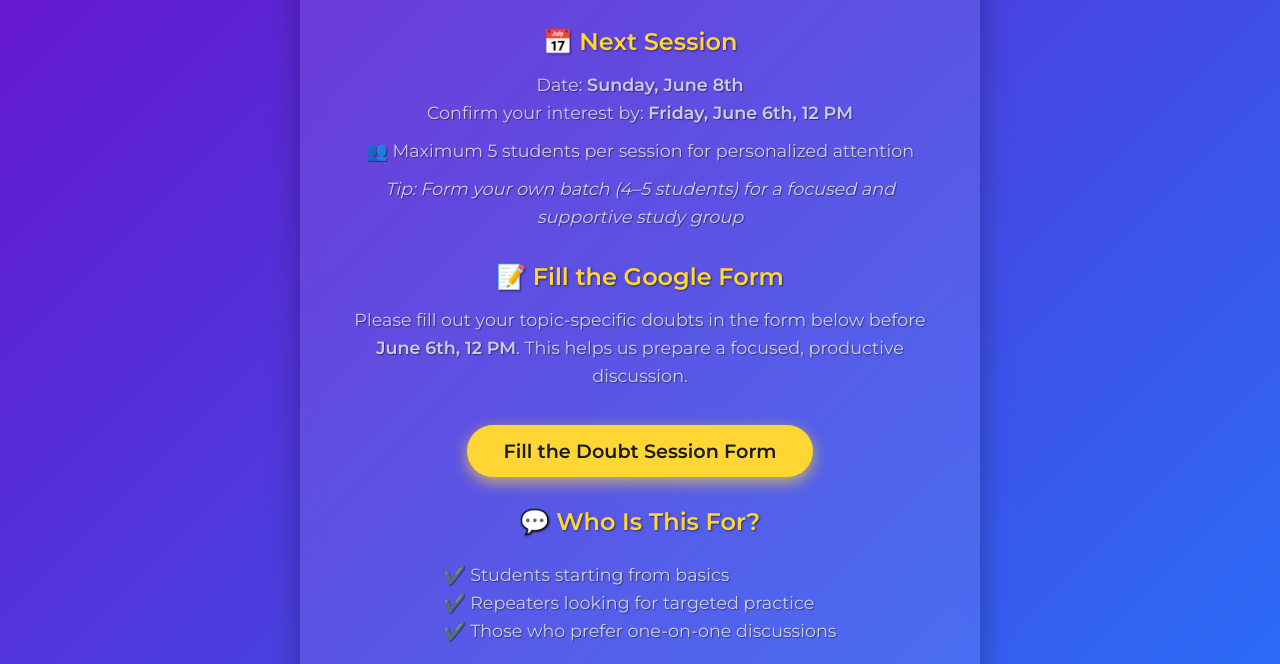
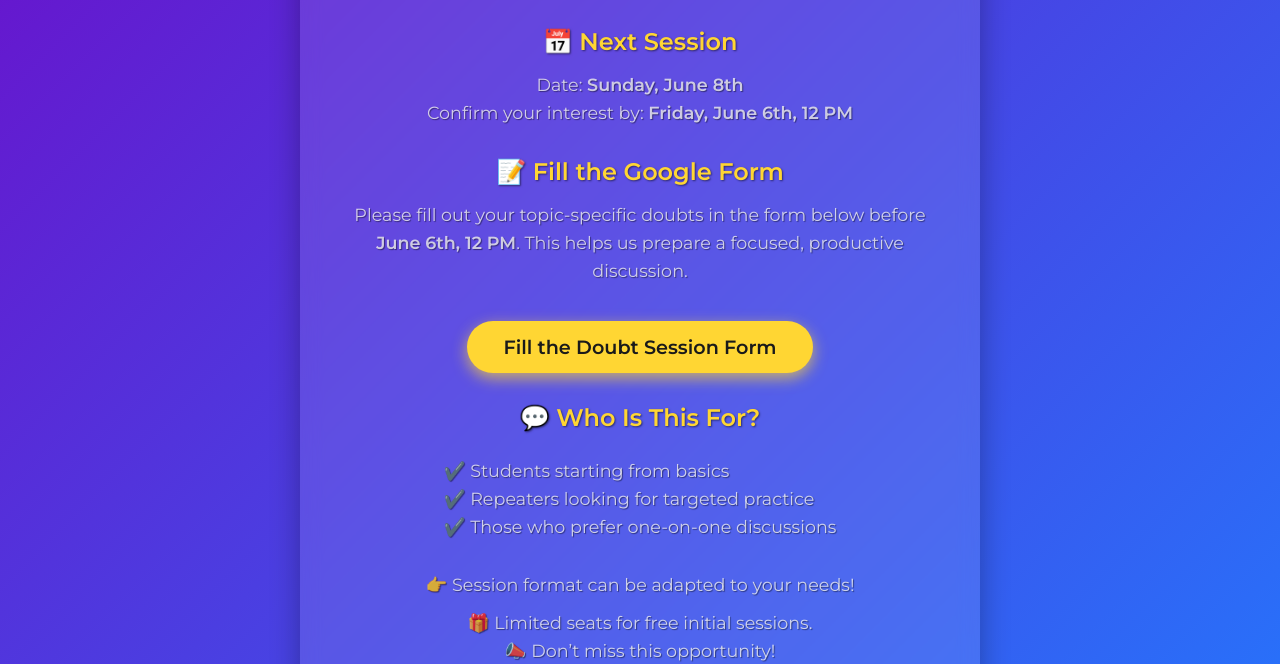
Before and after one commit to praveenmaths89/doubt-session, a plain HTML site: page index.html in a window 1280 px wide. Shown: the part 164-828 px from the top of the page. Drawn offline with Linux system fonts and the light colour scheme.

Commit message:
Update index.html

```diff
--- a/index.html
+++ b/index.html
@@ -92,9 +92,6 @@
     <h2>📅 Next Session</h2>
     <p>Date: <strong>Sunday, June 8th</strong><br />Confirm your interest by: <strong>Friday, June 6th, 12 PM</strong></p>
 
-    <p>👥 Maximum 5 students per session for personalized attention</p>
-    <p><em>Tip: Form your own batch (4–5 students) for a focused and supportive study group</em></p>
-
     <h2>📝 Fill the Google Form</h2>
     <p>Please fill out your topic-specific doubts in the form below before <strong>June 6th, 12 PM</strong>. This helps us prepare a focused, productive discussion.</p>
 
```
